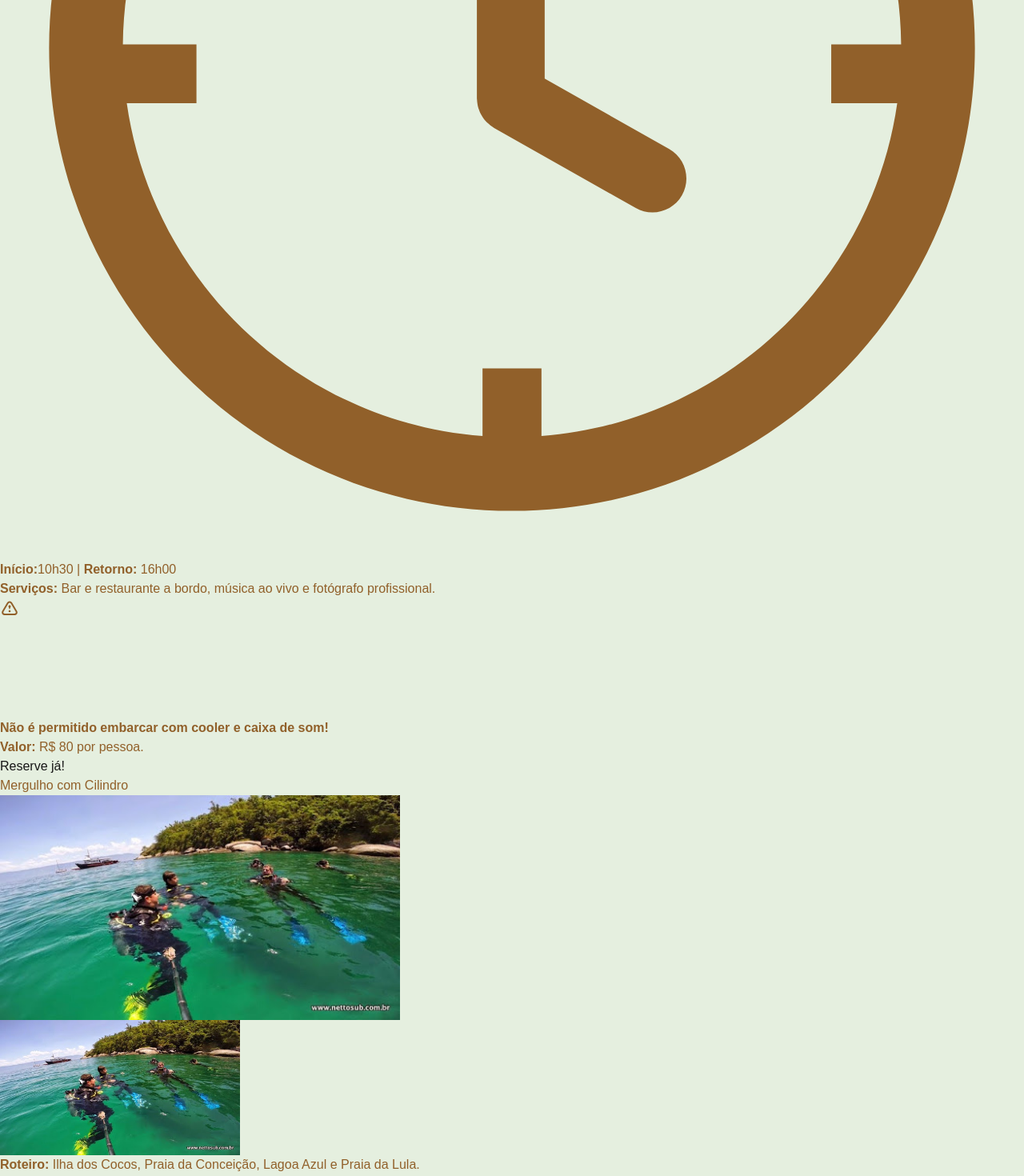
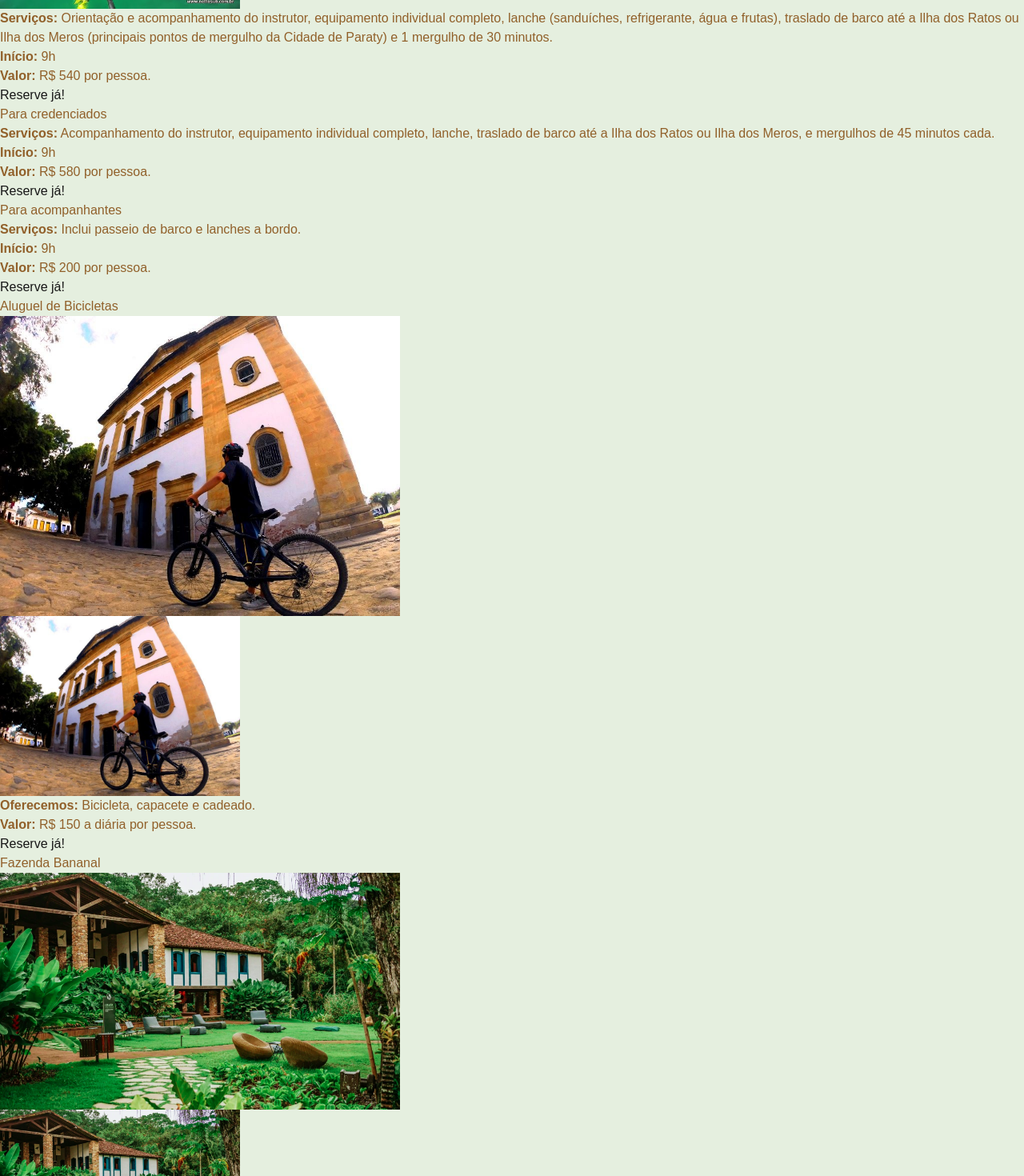
Before and after one commit to fabiosachetto/spa-roteiro-paraty, a Next.js app in the folder roteiro-paraty/: page /experiencias in a window 1280 px wide. Shown: the part 3820-5290 px from the top of the page at 80% size. Built offline with nearby package versions, Linux system fonts and the light colour scheme.

Commit message:
alterando imagens e textos de privativos e criando nova rota de experiências.

```diff
--- a/roteiro-paraty/src/app/experiencias/page.tsx
+++ b/roteiro-paraty/src/app/experiencias/page.tsx
@@ -1,4 +1,3 @@
-import { AlertIcon, ClockIcon, WifiIcon } from "@/components/Icons/Icons";
 import Image from "next/image";
 import Link from "next/link";
 import infosExperiencias from "@/data/infosExperiencias.json";
@@ -20,6 +19,7 @@ export default function Experiencias() {
               {infoExperiencia.titulo}
             </h3>
 
+            {infoExperiencia.imagem && (
               <div className="inline-block">
                 <Image
                   src={`/assets/images/${infoExperiencia.imagem}`}
@@ -38,38 +38,37 @@ export default function Experiencias() {
                   className="block md:hidden mb-5 object-cover transition duration-500 hover:scale-105 rounded-lg border-4 border-white"
                 />
               </div>
+            )}
 
+            {infoExperiencia.roteiro && (
               <p className="mb-5">
                 <strong>Roteiro:</strong> {infoExperiencia.roteiro}
               </p>
+            )}
 
-            <p className="table mb-5 m-auto">
-              <strong>
-                <ClockIcon className="w-5 h-5 mr-2 float-left" /> Início:
-              </strong>
-              {infoExperiencia.horario_inicio} | <strong>Retorno: </strong>
-              {infoExperiencia.horario_retorno}
-            </p>
-
+            {infoExperiencia.servicos && (
               <p className="mb-5">
                 <strong>Serviços:</strong> {infoExperiencia.servicos}
               </p>
+            )}
 
-            {infoExperiencia.wifi && (
-              <p className="table mb-5 m-auto">
-                <strong>
-                  <WifiIcon className="w-5 h-5 mr-2 float-left" />
-                  {infoExperiencia.wifi}
-                </strong>
+            {infoExperiencia.inicio && (
+              <p className="mb-5">
+                <strong>Início:</strong> {infoExperiencia.inicio}
               </p>
             )}
 
-            <p className="table mb-5 m-auto">
-              <strong>
-                <AlertIcon className="w-6 h-6 mr-2 float-left" />
-                {infoExperiencia.alerta}
-              </strong>
+            {infoExperiencia.duracao && (
+              <p className="mb-5">
+                <strong>Duração:</strong> {infoExperiencia.duracao}
               </p>
+            )}
+
+            {infoExperiencia.oferecemos && (
+              <p className="mb-5">
+                <strong>Oferecemos:</strong> {infoExperiencia.oferecemos}
+              </p>
+            )}
 
             <p className="mb-5">
               <strong>Valor:</strong> {infoExperiencia.valor} por pessoa.
--- a/roteiro-paraty/src/data/infosExperiencias.json
+++ b/roteiro-paraty/src/data/infosExperiencias.json
@@ -2,53 +2,73 @@
   {
     "titulo": "City Tour",
     "imagem": "experiencias.jpg",
-    "alt_title": "Roteiro com 5 paradas: Ilha dos Cocos, Praia da Lula, Lagoa Azul, Praia Vermelha e Ilha Comprida.",
-    "roteiro": "Ilha dos Cocos, Praia da Lula, Lagoa Azul, Praia Vermelha e Ilha Comprida.",
-    "horario_inicio": "10h30",
-    "horario_retorno": "16h00",
-    "servicos": "Bar e restaurante a bordo, música ao vivo e fotógrafo profissional.",
-    "wifi": "",
-    "alerta": "Não é permitido embarcar com cooler e caixa de som!",
+    "alt_title": "Roteiro: As Igrejas - Museu de Arte Sacra - As Ruas de Pedras e os Escravos - Os Oratórios de Rua - Primeiro Povoado e os Indígenas - Caminho do Ouro - Os Bandeirantes - A Maçonaria - Paraty, Cidade Feminina - Os Rios e a Planície - O Forte Defensor Perpétuo - Casa do Príncipe de Orleans e Bragança.",
+    "roteiro": "As Igrejas - Museu de Arte Sacra - As Ruas de Pedras e os Escravos - Os Oratórios de Rua - Primeiro Povoado e os Indígenas - Caminho do Ouro - Os Bandeirantes - A Maçonaria - Paraty, Cidade Feminina - Os Rios e a Planície - O Forte Defensor Perpétuo - Casa do Príncipe de Orleans e Bragança.",
+    "servicos": "",
+    "inicio": "Horários a definir com o cliente.",
+    "duracao": "1h30 / 2h",
+    "oferecemos": "",
     "valor": "R$ 80",
     "contato": "https://api.whatsapp.com/send?phone=5524992779411&text=Olá,%20vim%20do%20site%20e%20tenho%20interesse%20no%20passeio%20de%20Experiências:%20City%20Tour."
   },
   {
-    "titulo": "Mergulho com Cilindro",
+    "titulo": "Batismo de Mergulho",
     "imagem": "mergulho.jpg",
-    "alt_title": "Roteiro Lagoa Azul: Ilha dos Cocos, Praia da Conceição, Lagoa Azul e Praia da Lula.",
-    "roteiro": "Ilha dos Cocos, Praia da Conceição, Lagoa Azul e Praia da Lula.",
-    "horario_inicio": "11h",
-    "horario_retorno": "17h",
-    "servicos": "Bar e restaurante a bordo, música ao vivo e fotógrafo profissional.",
-    "wifi": "Wi-Fi disponível.",
-    "alerta": "Não é permitido embarcar com cooler e caixa de som!",
-    "valor": "R$ 550",
-    "contato": "https://api.whatsapp.com/send?phone=5524992779411&text=Olá,%20vim%20do%20site%20e%20tenho%20interesse%20no%20passeio%20de%20Experiências:%20Mergulho."
+    "alt_title": "",
+    "roteiro": "",
+    "servicos": "Orientação e acompanhamento do instrutor, equipamento individual completo, lanche (sanduíches, refrigerante, água e frutas), traslado de barco até a Ilha dos Ratos ou Ilha dos Meros (principais pontos de mergulho da Cidade de Paraty) e 1 mergulho de 30 minutos.",
+    "inicio": "9h",
+    "duracao": "",
+    "oferecemos": "",
+    "valor": "R$ 540",
+    "contato": "https://api.whatsapp.com/send?phone=5524992779411&text=Olá,%20vim%20do%20site%20e%20tenho%20interesse%20no%20passeio%20de%20Experiências:%20Batismo%20de%20Mergulho."
   },
   {
-    "titulo": "Aluguel de Bikes",
+    "titulo": "Para credenciados",
+    "imagem": "",
+    "alt_title": "",
+    "roteiro": "",
+    "servicos": "Acompanhamento do instrutor, equipamento individual completo, lanche, traslado de barco até a Ilha dos Ratos ou Ilha dos Meros, e mergulhos de 45 minutos cada.",
+    "inicio": "9h",
+    "duracao": "",
+    "oferecemos": "",
+    "valor": "R$ 580",
+    "contato": "https://api.whatsapp.com/send?phone=5524992779411&text=Olá,%20vim%20do%20site%20e%20tenho%20interesse%20no%20passeio%20de%20Experiências:%20Mergulho%20para%20Credênciados."
+  },
+  {
+    "titulo": "Para acompanhantes",
+    "imagem": "",
+    "alt_title": "",
+    "roteiro": "",
+    "servicos": "Inclui passeio de barco e lanches a bordo.",
+    "inicio": "9h",
+    "duracao": "",
+    "oferecemos": "",
+    "valor": "R$ 200",
+    "contato": "https://api.whatsapp.com/send?phone=5524992779411&text=Olá,%20vim%20do%20site%20e%20tenho%20interesse%20no%20passeio%20de%20Experiências:%20Mergulho%20para%20Acompanhanhantes."
+  },
+  {
+    "titulo": "Aluguel de Bicicletas",
     "imagem": "aluguel_bike.jpg",
-    "alt_title": "Roteiro Tradicional: Ilha Comprida, Praia da Lula, Ilha da Pescaria (Lagoa Azul) e Praia Vermelha.",
-    "roteiro": "Ilha Comprida, Praia da Lula, Ilha da Pescaria (Lagoa Azul) e Praia Vermelha.",
-    "horario_inicio": "11h",
-    "horario_retorno": "17h",
-    "servicos": "Bar e restaurante a bordo, música ao vivo, fotógrafo profissional, escorregador e ducha de água doce.",
-    "wifi": "",
-    "alerta": "Não é permitido embarcar com cooler e caixa de som!",
-    "valor": "R$ 150 à diária",
-    "contato": "https://api.whatsapp.com/send?phone=5524992779411&text=Olá,%20vim%20do%20site%20e%20tenho%20interesse%20no%20passeio%20de%20Experiências:%20Aluguel%20de%20Bikes."
+    "alt_title": "",
+    "roteiro": "",
+    "servicos": "",
+    "inicio": "",
+    "duracao": "",
+    "oferecemos": "Bicicleta, capacete e cadeado.",
+    "valor": "R$ 150 a diária",
+    "contato": "https://api.whatsapp.com/send?phone=5524992779411&text=Olá,%20vim%20do%20site%20e%20tenho%20interesse%20no%20passeio%20de%20Experiências:%20Aluguel%20de%20Bicicletas."
   },
   {
     "titulo": "Fazenda Bananal",
     "imagem": "fazenda_bananal.png",
-    "alt_title": "Escuna Temática de Piratas: Ilha dos Cocos, Praia da Lula, Ilha da Pescaria (Lagoa Azul) e Praia Vermelha.",
-    "roteiro": "Ilha dos Cocos, Praia da Lula, Ilha da Pescaria (Lagoa Azul) e Praia Vermelha.",
-    "horario_inicio": "11h",
-    "horario_retorno": "17h",
-    "servicos": "Bar e restaurante a bordo, música ao vivo, fotógrafo profissional, escorregador e ducha de água doce.",
-    "wifi": "Wi-Fi disponível.",
-    "alerta": "Não é permitido embarcar com cooler e caixa de som!",
-    "valor": "Conultar valores",
+    "alt_title": "",
+    "roteiro": "",
+    "servicos": "",
+    "inicio": "Consultar por programação e disponibilidade.",
+    "duracao": "",
+    "oferecemos": "",
+    "valor": "R$ 150 a diária",
     "contato": "https://api.whatsapp.com/send?phone=5524992779411&text=Olá,%20vim%20do%20site%20e%20tenho%20interesse%20no%20passeio%20de%20Experiências:%20Fazenda%20Bananal."
   }
 ]
--- a/roteiro-paraty/src/data/infosPrivativos.json
+++ b/roteiro-paraty/src/data/infosPrivativos.json
@@ -1,7 +1,7 @@
 [
   {
     "titulo": "Lancha",
-    "imagem": "lancha.png",
+    "imagem": "lancha.jpeg",
     "alt_title": "Lancha Privativa: Roteiros e horários definidos pelo cliente.",
     "roteiro": "Roteiros e horários definidos pelo cliente.",
     "servicos": "Churrasqueira, cooler, gelo, água, frutas, flutuadores e snorkel.",
@@ -23,7 +23,7 @@
     "alt_title": "Traineira Privativa: Roteiros e horários definidos pelo cliente.",
     "roteiro": "Roteiros e horários definidos pelo cliente.",
     "servicos": "Churrasqueira, cooler, gelo, água, frutas, flutuadores, snorkel e ducha de água doce.",
-    "valor": "R$ 1.000 (Capacidade para até 7 pessoas.)",
+    "valor": "R$ 1.000 (Capacidade para até 25 pessoas.)",
     "contato": "https://api.whatsapp.com/send?phone=5524992779411&text=Olá,%20vim%20do%20site%20e%20tenho%20interesse%20no%20passeio%20Privativo%20de%20Traineira."
   },
   {
```
Also changed, not shown: roteiro-paraty/public/assets/images/lancha.jpeg (added), roteiro-paraty/public/assets/images/lancha.png (deleted). Lines whose indentation alone changed are shown as unchanged.
